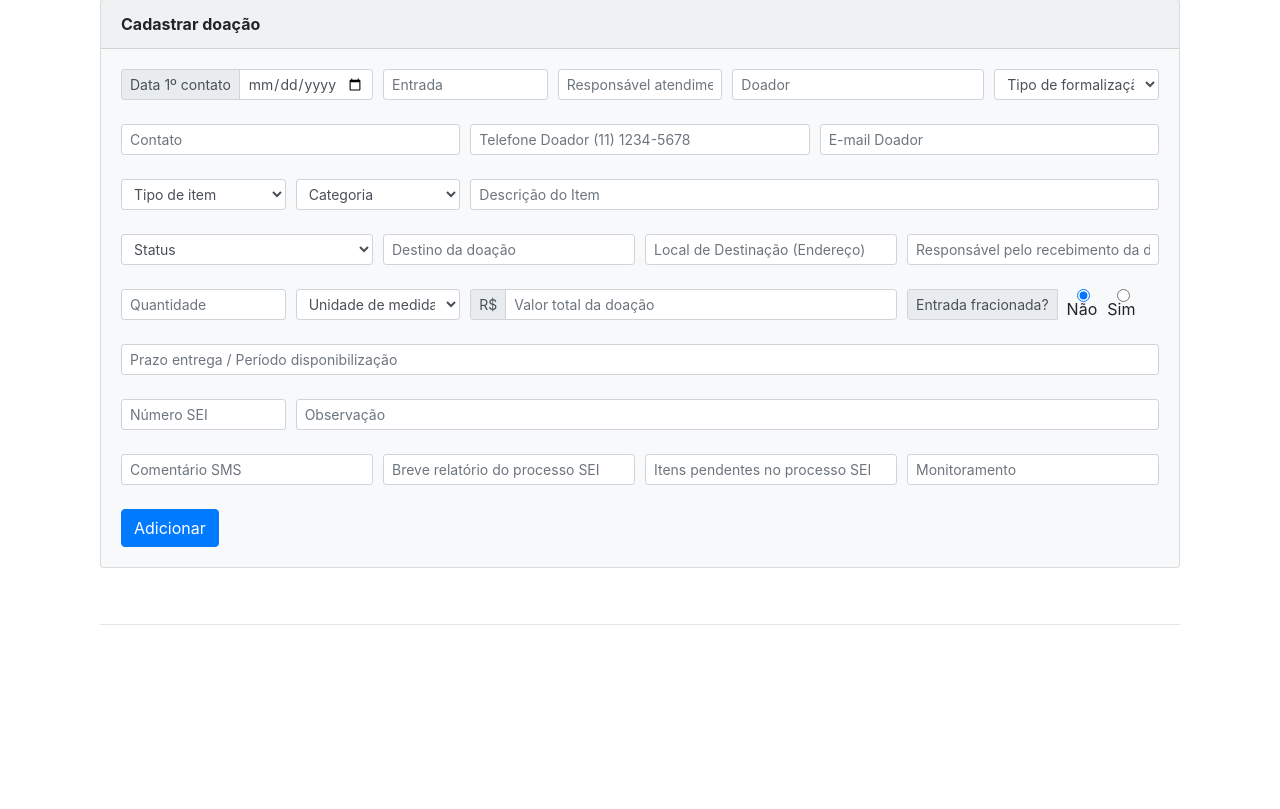
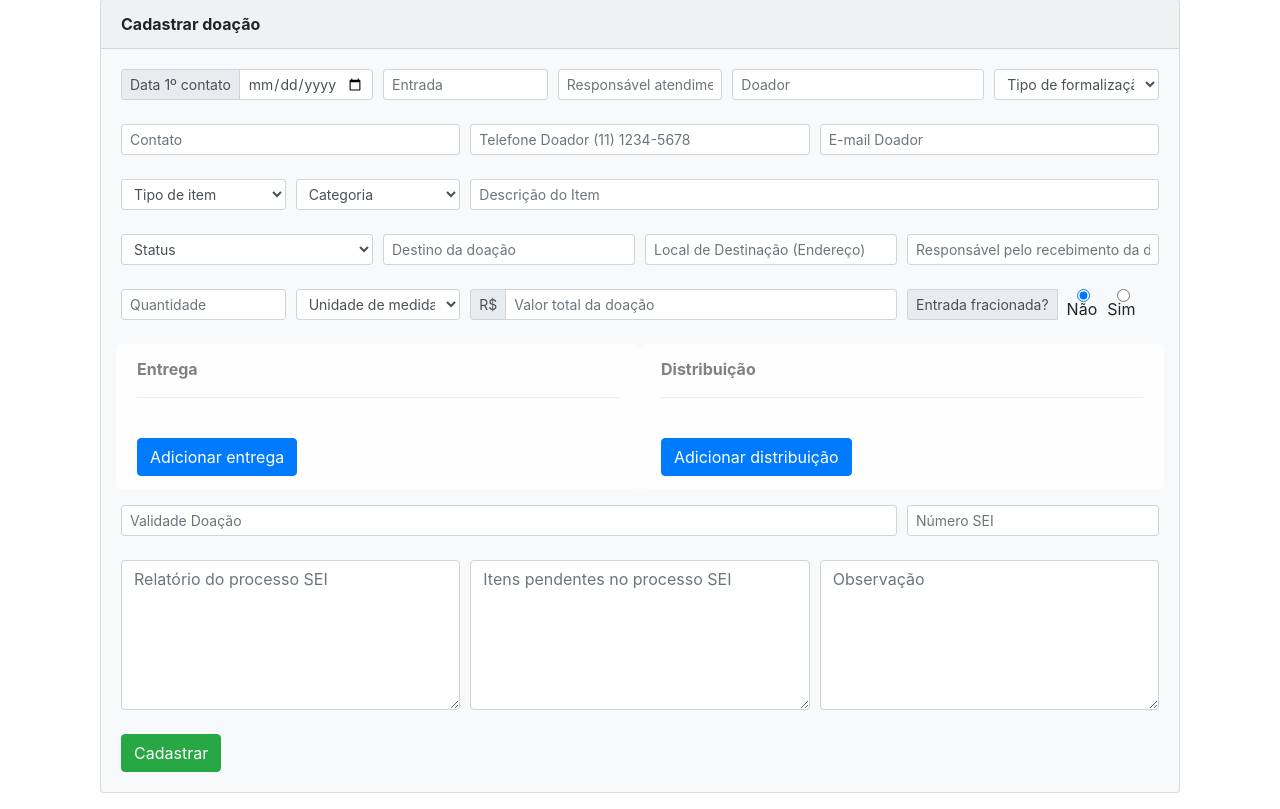
Before and after one commit to smdu-sp/sisdc19, a PHP site: page / in a window 1280 px wide. Shown: the part 169-978 px from the top of the page. Before the commit the page ends 794 px from the top, so only its background shows below. Run offline with PHP 8.4, Linux system fonts and the light colour scheme; the visitor is signed in with stand-in values (Sample User, id 1).

Commit message:
Inseridas colunas adicionais e suporte a inclusao ilimitada de Entradas e Distribuicoes de doacoes;
Signed-off-by: Renan <40305353+lordscorp@users.noreply.github.com>

```diff
--- a/index.php
+++ b/index.php
@@ -18,6 +18,7 @@ if(!isset($_SESSION["loggedin"]) || $_SESSION["loggedin"] !== true){
 		<meta charset="utf-8">
 		<link rel="stylesheet" href="css/bootstrap.min.css">
     <link rel="stylesheet" href="css/custom.css">
+    <link href="css/open-iconic-bootstrap.css" rel="stylesheet">
 		<script src="js/vue.js"></script>
 		<title>Doações decorrentes da pandemia do COVID-19</title>
 	</head>
@@ -83,7 +84,7 @@ if (!mysqli_set_charset($link, "utf8")) {
 								<input
 									class="form-control form-control-sm"
 									v-model="novoItem.data_entrada"
-									placeholder="Data de entrada"
+									placeholder="Data de entrada" title="Data de entrada"
 									type="date"
 									>
 							</div>
@@ -92,14 +93,14 @@ if (!mysqli_set_charset($link, "utf8")) {
 								class="form-control form-control-sm"
 								v-model="novoItem.entrada"
 								id="entrada"
-								placeholder="Entrada"
+								placeholder="Entrada" title="Entrada"
 								>
 							</div>
 							<div class="col col-2">
 								<input
 								class="form-control form-control-sm"
 								v-model="novoItem.responsavel_atendimento"
-								placeholder="Responsável atendimento"
+								placeholder="Responsável atendimento" title="Responsável atendimento"
 								>
 							</div>
 							<div class="col col-3">
@@ -107,7 +108,7 @@ if (!mysqli_set_charset($link, "utf8")) {
 								class="form-control form-control-sm"
 								v-model="novoItem.doador"
 								id="doador"
-								placeholder="Doador"
+								placeholder="Doador" title="Doador"
 								>
 							</div>
 							<div class="col col-2">
@@ -127,21 +128,21 @@ if (!mysqli_set_charset($link, "utf8")) {
 								<input
 								class="form-control form-control-sm"
 								v-model="novoItem.contato"
-                                placeholder="Contato"
+								placeholder="Contato" title="Contato"
 								>
 							</div>
 							<div class="col">
 								<input
 								class="form-control form-control-sm"
 								v-model="novoItem.telefone_doador"
-                                placeholder="Telefone Doador (11) 1234-5678"
+								placeholder="Telefone Doador (11) 1234-5678" title="Telefone Doador (11) 1234-5678"
 								>
 							</div>
 							<div class="col">
 								<input
 								class="form-control form-control-sm"
 								v-model="novoItem.email_doador"
-                                placeholder="E-mail Doador"
+								placeholder="E-mail Doador" title="E-mail Doador"
 								>
 							</div>
 						</div>
@@ -169,7 +170,7 @@ if (!mysqli_set_charset($link, "utf8")) {
 							<input
 							class="form-control form-control-sm"
 							v-model="novoItem.descricao_item"
-                                placeholder="Descrição do Item"
+							placeholder="Descrição do Item" title="Descrição do Item"
 							>
 						</div>
 					</div>
@@ -192,21 +193,21 @@ if (!mysqli_set_charset($link, "utf8")) {
 							<input
 							class="form-control form-control-sm"
 							v-model="novoItem.destino"
-                                placeholder="Destino da doação"
+							placeholder="Destino da doação" title="Destino da doação"
 							>
 						</div>
 						<div class="col">
 							<input
 							class="form-control form-control-sm"
 							v-model="novoItem.endereco_entrega"
-                                placeholder="Local de Destinação (Endereço)"
+							placeholder="Local de Destinação (Endereço)" title="Local de Destinação (Endereço)"
 							>
 						</div>
 						<div class="col">
 							<input
 							class="form-control form-control-sm"
 							v-model="novoItem.responsavel_recebimento"
-                                placeholder="Responsável pelo recebimento da doação"
+							placeholder="Responsável pelo recebimento da doação" title="Responsável pelo recebimento da doação"
 							>
 						</div>
 					</div>
@@ -217,8 +218,8 @@ if (!mysqli_set_charset($link, "utf8")) {
 							<input
 							class="form-control form-control-sm"
 							v-model="novoItem.quantidade"
-                                placeholder="Quantidade"
-                                type="number"
+							placeholder="Quantidade" title="Quantidade"
+							@keyup.prevent="corrigeNumberType(novoItem, 'quantidade')"
 							>
 						</div>
 						<div class="col col-2">
@@ -234,7 +235,7 @@ if (!mysqli_set_charset($link, "utf8")) {
 							<input
 							class="form-control form-control-sm"
 							v-model="novoItem.valor_total"
-                                placeholder="Valor total da doação"
+							placeholder="Valor total da doação" title="Valor total da doação"
 							title="Valor total (ex.: 999999,00)"
 							>
 						</div>
@@ -257,121 +258,126 @@ if (!mysqli_set_charset($link, "utf8")) {
 						</div>
 						<br>
 						<!-- QUANTIDADE DE ENTREGAS, DATAS RECEBIMENTO / DISTRIBUIÇÃO -->
-                        <!-- TODO: CRIAR DIV COM INSERÇÃO DINÂMICA DE ITENS -->
+						<div class="form-row">
+							<!-- ENTREGA -->
+							<div class="alert alert-light w-50" role="alert">
+								<strong>Entrega</strong>
+								<hr>
+								<div v-for="(entrega, index) in novoItem.entregas" class="form-row my-1">
+									<span class="badge badge-light">{{ index+1 }}</span>
+									<div class="input-group input-group-sm col">
+										<div class="input-group-prepend">
+											<span class="input-group-text" style="font-size: 11px">Data de recebimento</span>
+										</div>
+										<input class="form-control form-control-sm"
+										v-model="entrega.data_recebimento"
+										type="date"
+										>
+									</div>
+									<div class="col col-4">
+										<input class="form-control form-control-sm"
+										v-model="entrega.qtde_recebida"
+										placeholder="Qtde recebida" title="Qtde recebida"
+										@keyup.prevent="corrigeNumberType(entrega, 'qtde_recebida')"
+										@change="calculaSaldos"
+										>
+									</div>
+									<div class="col col-1">
+										<button type="button" class="btn btn-danger btn-sm" @click="confirm('Tem certeza que deseja remover a entrega?') ? novoItem.entregas.splice(index, 1) : false">
+										    <span class="oi oi-x"></span>
+										</button>
+									</div>
+								</div>
+								<br>
+								<button class="btn btn-primary float-left" @click="novoItem.entregas.push({data_recebimento:'',qtde_recebida:''})">Adicionar entrega</button>
+								<div class="float-right" v-if="novoItem.quantidade">
+									<span>Saldo residual: {{ novoItem.saldo_residual }}</span>
+								</div>
+							</div>
+							<!-- DISTRIBUIÇÃO -->
+							<div class="alert alert-light w-50" role="alert">
+								<strong>Distribuição</strong>
+								<hr>
+								<div v-for="(distribuicao, index) in novoItem.distribuicoes" class="form-row my-1">
+									<span class="badge badge-light">{{ index+1 }}</span>
+									<div class="input-group input-group-sm col">
+										<div class="input-group-prepend">
+											<span class="input-group-text" style="font-size: 11px">Data de distribuição</span>
+										</div>
+										<input class="form-control form-control-sm"
+										v-model="distribuicao.data_distribuicao"
+										type="date"
+										>
+									</div>
+									<div class="col col-4">
+										<input class="form-control form-control-sm"
+										v-model="distribuicao.qtde_distribuicao"
+										placeholder="Qtde distribuição" title="Qtde distribuição"
+										@keyup.prevent="corrigeNumberType(distribuicao, 'qtde_distribuicao')"
+										@change="calculaSaldos"
+										>
+									</div>
+									<div class="col col-1">
+										<button type="button" class="btn btn-danger btn-sm" @click="confirm('Tem certeza que deseja remover a distribuição?') ? novoItem.distribuicoes.splice(index, 1) : false">
+										    <span class="oi oi-x"></span>
+										</button>
+									</div>
+								</div>
+								<br>
+								<button class="btn btn-primary" @click="novoItem.distribuicoes.push({data_distribuicao: '',qtde_distribuicao:''})">Adicionar distribuição</button>
+								<div class="float-right" v-if="novoItem.saldo_a_distribuir">
+									<span>Saldo a distribuir: {{ novoItem.saldo_a_distribuir }}</span>
+								</div>
+							</div>
+						</div>
 
-
-
-						<!-- PRAZO ENTREGA, ENDEREÇO ENTREGA, REPONSÁVEL RECEBIMENTO -->
+						<!-- VALIDADE, NUMERO SEI -->
 						<div class="form-row">
 							<div class="col">
 								<input
 								class="form-control form-control-sm"
-								v-model="novoItem.prazo_periodo"
-								placeholder="Prazo entrega / Período disponibilização"
+								v-model="novoItem.validade_doacao"
+								placeholder="Validade Doação" title="Validade Doação"
+								>
+							</div>
+							<div class="col col-3">
+								<input
+								class="form-control form-control-sm"
+								v-model="novoItem.numero_sei"
+								placeholder="Número SEI" title="Número SEI"
 								>
 							</div>
 						</div>
 						<br>
-						<!-- STATUS, NUMERO SEI, OBSERVAÇÃO -->
+						<!-- RELATÓRIO SEI, ITENS PENDENTES, OBSERVAÇÃO -->
 						<div class="form-row">
-							<div class="col col-2">
-								<input
-								class="form-control form-control-sm"
-								v-model="novoItem.numero_sei"
-								placeholder="Número SEI"
-								>
+							<div class="col">
+								<textarea
+								class="form-control"
+								v-model="novoItem.relatorio_sei"
+								placeholder="Relatório do processo SEI" title="Relatório do processo SEI"
+								></textarea>
 							</div>
 							<div class="col">
-								<input
-								class="form-control form-control-sm"
-								v-model="novoItem.observacao"
-								placeholder="Observação"
-								>
-							</div>
-						</div>
-						<br>
-						<!-- COMENTÁRIO SMS, BREVE RELATÓRIO DO PROCESSO SEI, ITENS PENDENTES NO PROCESSO SEI, MONITORAMENTO -->
-						<div class="form-row">
-							<div class="col">
-								<input
-								class="form-control form-control-sm"
-								v-model="novoItem.comentario_sms"
-								placeholder="Comentário SMS"
-								>
+								<textarea
+								class="form-control"
+								v-model="novoItem.itens_pendentes_sei"
+								placeholder="Itens pendentes no processo SEI" title="Itens pendentes no processo SEI"
+								></textarea>
 							</div>
 							<div class="col">
-								<input
-								class="form-control form-control-sm"
-								v-model="novoItem.relatorio_sei"
-								placeholder="Breve relatório do processo SEI"
-								>
-							</div>
-							<div class="col">
-								<input
-								class="form-control form-control-sm"
-								v-model="novoItem.itens_pendentes_sei"
-								placeholder="Itens pendentes no processo SEI"
-								>
-							</div>
-							<div class="col">
-								<input
-								class="form-control form-control-sm"
-								v-model="novoItem.monitoramento"
-								placeholder="Monitoramento"
-								>
+								<textarea class="form-control"
+								v-model="novoItem.observacao"
+								placeholder="Observação" title="Observação"></textarea>
 							</div>
 						</div>
 					</div>
 				</div>
 				<br>
-				<button class="btn btn-primary float-left" style="cursor: pointer;" v-on:click="adicionarItem()">Adicionar</button>
+				<button class="btn btn-success float-left" style="cursor: pointer;" v-on:click="adicionarItem()">Cadastrar</button>
 			</div>
 		</div>
 		</div>
-		<br>
-		<hr>
-		<!-- ITENS ADICIONADOS -->
-		<!-- <div id="div-tabela">
-			<h2>Doações adicionadas</h2>
-			<table class="table table-striped">
-				<tr>
-					<th>ENTRADA</th>
-					<th>DATA DE ENTRADA</th>
-					<th>RESPONSÁVEL DO ATENDIMENTO/ ANDAMENTO</th>
-					<th>DOADOR</th>
-					<th>STATUS</th>
-					<th>Nº DO SEI</th>
-					<th>OBSERVAÇÃO</th>
-					<th>COMENTÁRIO SMS</th>
-					<th>BREVE RELATÓRIO DO PROCESSO SEI</th>
-					<th>ITENS PENDENTES NO PROCESSO SEI</th>
-					<th>MONITORAMENTO</th>
-					<th></th>
-				</tr>
-				<tr v-for="item in itens">
-					<td>{{item.entrada}}</td>
-					<td>{{item.data_entrada}}</td>
-					<td>{{item.responsavel_atendimento}}</td>
-					<td>{{item.doador}}</td>
-					<td>{{item.status}}</td>
-					<td>{{item.numero_sei}}</td>
-					<td>{{item.observacao}}</td>
-					<td>{{item.comentario_sms}}</td>
-					<td>{{item.relatorio_sei}}</td>
-					<td>{{item.itens_pendentes_sei}}</td>
-					<td>{{item.monitoramento}}</td>
-					<td>
-						<center>
-							<button title="Remover item" type="button" class="btn btn-danger btn-sm" v-on:click="itens.splice(itens.indexOf(item), 1)">
-								<span style="font-size: 2em; line-height: 1">&times;</span>
-							</button>
-						</center>
-					</td>
-				</tr>
-			</table>
-			<br>
-			<button class="btn btn-success btn-lg" v-on:click="cadastrarDoacoes()">Enviar</button>
-		</div> -->
 	</div>
 </div>
 
@@ -402,6 +408,10 @@ if (!mysqli_set_charset($link, "utf8")) {
       unidade_medida: '',
 			valor_total: '',
       entrada_fracionada: 0,
+      entregas: [],
+      saldo_residual: 0,
+      distribuicoes: [],
+      saldo_a_distribuir: 0,
 			prazo_periodo: '',
 			numero_sei: '',
 			observacao: '',
@@ -521,12 +531,50 @@ if (!mysqli_set_charset($link, "utf8")) {
 				xhttp.setRequestHeader("Content-type","application/x-www-form-urlencoded");
 				console.log(listaDeDoacoes.replace(/&/g,'CODREPEAMP',true));
 				xhttp.send("insertList="+listaDeDoacoes.replace('&','CODREPEAMP'));
+			},
+			calculaSaldos: function() {
+				let residual = this.novoItem.quantidade;
+				for (var i = 0; i < this.novoItem.entregas.length; i++) {
+					if(!isNaN(parseFloat(this.novoItem.entregas[i].qtde_recebida)))
+						residual -= parseFloat(this.novoItem.entregas[i].qtde_recebida);
+				}
+				this.novoItem.saldo_residual = residual;
+
+				let aDistribuir = residual;
+				for (var i = 0; i < this.novoItem.distribuicoes.length; i++) {
+					if(!isNaN(parseFloat(this.novoItem.distribuicoes[i].qtde_distribuicao))){
+						aDistribuir -= parseFloat(this.novoItem.distribuicoes[i].qtde_distribuicao);
+					}
+					else {
+						aDistribuir = 0;
+					}
+				}
+				this.novoItem.saldo_a_distribuir = aDistribuir;
+			},
+			corrigeNumberType: function(objeto, prop) {
+				// Verifica se número colado está no padrão brasileiro de pontuação e corrige de acordo
+				let numero = objeto[prop].toString().replace(/\s/g, '');
+				if(numero.match(/\,00/g) && numero.match(/\,00/g).length == 1) {
+					numero = numero.replace(",00", '').replace(/\./g, '');
+				}
+				if (numero.match(/\./g) && numero.match(/\./g).length > 1) {
+					numero = numero.replace(/\./g, '');
+				}
+				if (numero.match(/\,/g) && numero.match(/\,/g).length > 1) {
+					numero = numero.replace(/\,/g, '')
+				}
+				numero = numero.replace(',','.');
+
+				objeto[prop] = numero;
 			}
 		},
 		computed: {
 			criarNovoItem: function(){
 				this.novoItem = this.itemModel;
 			}
+		},
+		watch: {
+			'novoItem.quantidade': 'calculaSaldos'
 		}
 	});
 </script>
@@ -556,6 +604,9 @@ input[type=number]::-webkit-outer-spin-button {
 .customRadio label {
     line-height: 0.5em;
 }
+textarea {
+	min-height: 150px;
+}
 </style>
 
 </body>
```
Also changed, not shown: cadastrar.php (+38 -3 lines). Lines whose indentation alone changed are shown as unchanged.
